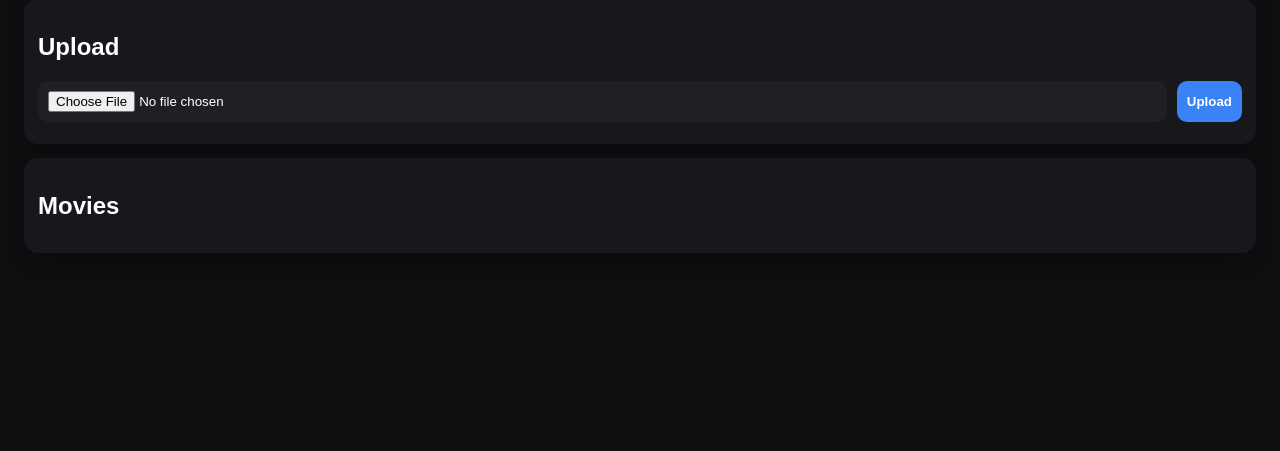
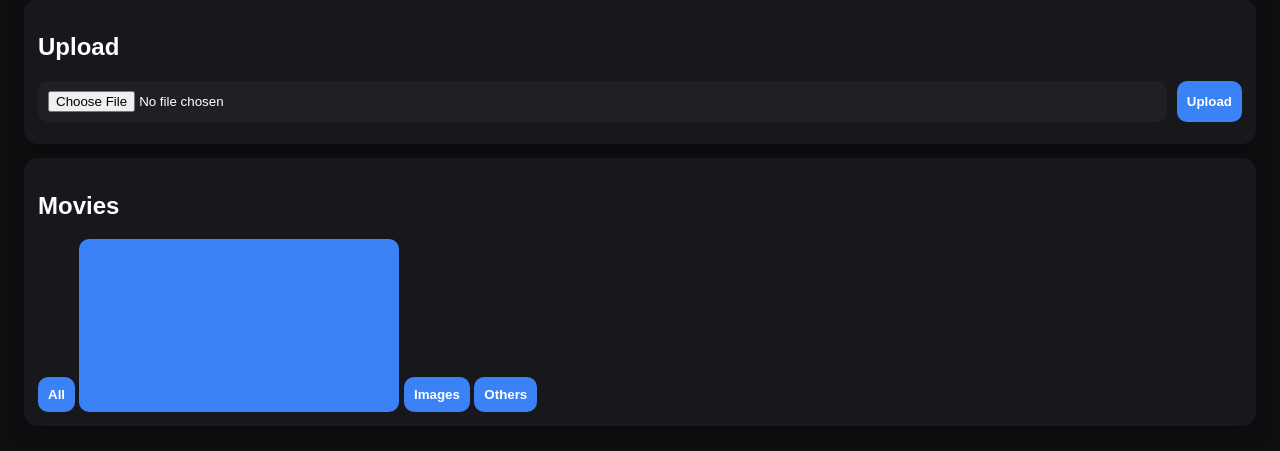
Before and after one commit to Mohandas-KJ/termux-lan-media-server, a FastAPI app: page / in a window 1280 px wide. Shown: the part 194-645 px from the top of the page. Run offline with FastAPI, Linux system fonts and the light colour scheme; data that the repository does not hold is empty; parts of the project's set-up code (start-up, migrations or seed data) failed here and were passed over.

Commit message:
Updated UI for File filtering Option

```diff
--- a/src/templates/index.html
+++ b/src/templates/index.html
@@ -33,6 +33,12 @@
 
     <div class="card">
         <h2>Movies</h2>
+        <div id="buttongrp" class="button-group">
+            <button class="filter-btn active" data-filter="all">All</button>
+            <button class="filter-btn" data-filter="video"><Video></Video></button>
+            <button class="filter-btn" data-filter="image">Images</button>
+            <button class="filter-btn" data-filter="other">Others</button>
+        </div>
         <div id="movies"></div>
     </div>
 
```
